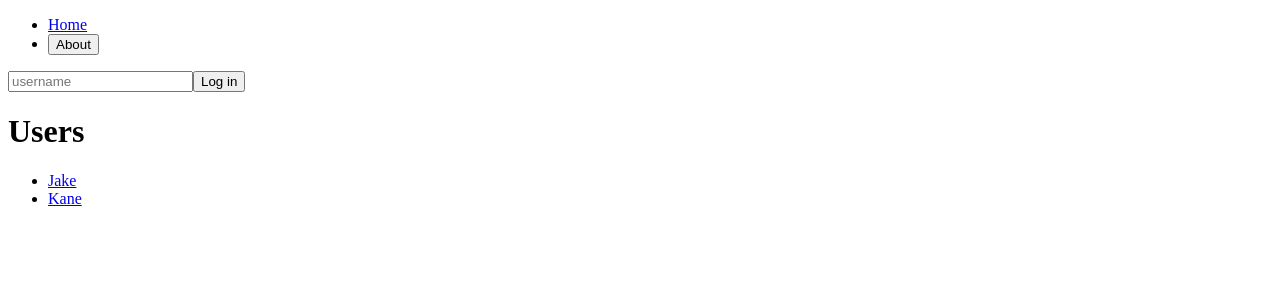
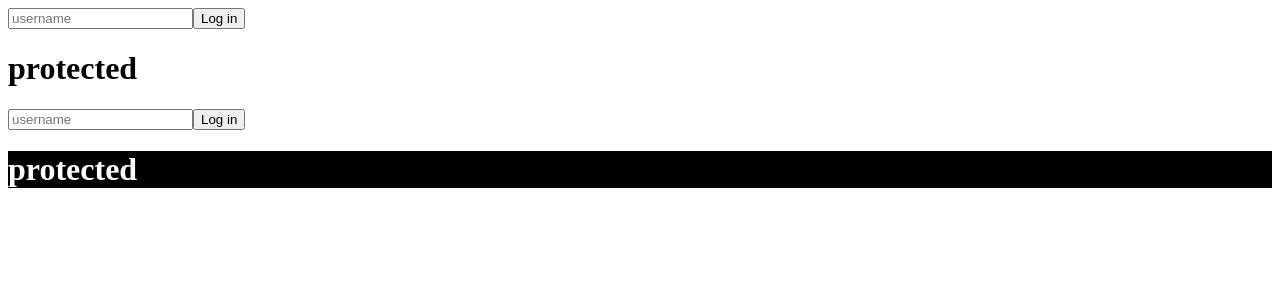
Before and after one commit to SangYoonLee1231/react-masterclass, a React (Create React App) app in the folder react-masterclass-typescript/: page / in a window 1280 px wide. Shown: the top 300 px of the page. Built offline with nearby package versions, Linux system fonts and the light colour scheme.

Commit message:
Add: '#3.6 Themes'까지 실습

```diff
--- a/react-masterclass-typescript/src/App.tsx
+++ b/react-masterclass-typescript/src/App.tsx
@@ -1,4 +1,13 @@
 import React, { useState } from "react";
+import styled from "styled-components";
+
+const Container = styled.div`
+  background-color: ${(props) => props.theme.bgColor};
+`;
+
+const H1 = styled.h1`
+  color: ${(props) => props.theme.textColor};
+`;
 
 function App() {
   const [value, setValue] = useState("");
@@ -25,6 +34,9 @@
         />
         <button>Log in</button>
       </form>
+      <Container>
+        <H1>protected</H1>
+      </Container>
     </div>
   );
 }
--- a/react-masterclass-typescript/src/index.tsx
+++ b/react-masterclass-typescript/src/index.tsx
@@ -1,13 +1,22 @@
 import React from "react";
 import ReactDOM from "react-dom/client";
 import { RouterProvider } from "react-router-dom";
+import { ThemeProvider } from "styled-components";
 import router from "./Router";
+import { lightTheme, darkTheme } from "./theme";
+import App from "./App";
 
 const root = ReactDOM.createRoot(
   document.getElementById("root") as HTMLElement
 );
 root.render(
   <React.StrictMode>
-    <RouterProvider router={router} />
+    <ThemeProvider theme={lightTheme}>
+      <App />
+    </ThemeProvider>
+    <ThemeProvider theme={darkTheme}>
+      <App />
+    </ThemeProvider>
+    {/* <RouterProvider router={router} /> */}
   </React.StrictMode>
 );
--- /dev/null
+++ b/react-masterclass-typescript/src/theme.ts
@@ -0,0 +1,11 @@
+import { DefaultTheme } from "styled-components";
+
+export const lightTheme: DefaultTheme = {
+  bgColor: "white",
+  textColor: "black",
+};
+
+export const darkTheme: DefaultTheme = {
+  bgColor: "black",
+  textColor: "white",
+};
```
Also changed, not shown: react-masterclass-typescript/src/styled.d.ts (added, +10 -0 lines).
